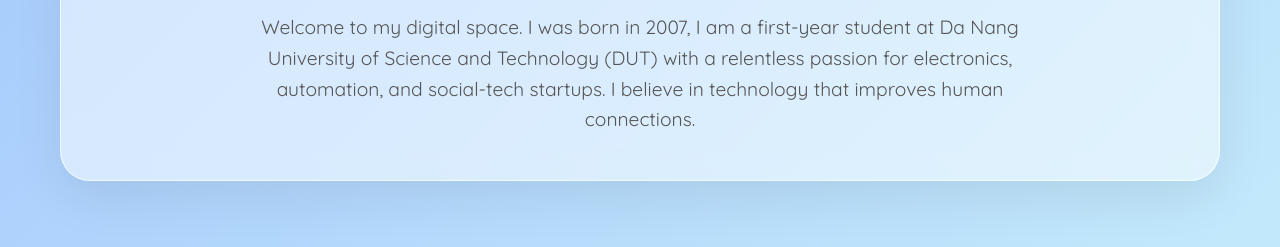
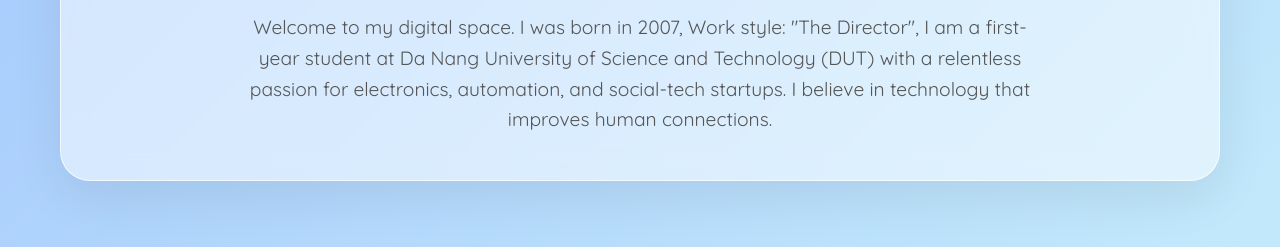
Before and after one commit to phihanh-qg/portfolio, a plain HTML site: page index.html in a window 1280 px wide. Shown: the part 553-800 px from the top of the page. Drawn offline with Linux system fonts and the light colour scheme.

Commit message:
Update index.html

```diff
--- a/index.html
+++ b/index.html
@@ -180,7 +180,7 @@
             </div>
             <h1>Pham Phi Khanh</h1>
             <span class="tag">Embedded Systems & IoT Student</span>
-            <p class="bio-text" style="font-size: 1.2rem; max-width: 800px; margin: auto; color: #555;">Welcome to my digital space. I was born in 2007, I am a first-year student at Da Nang University of Science and Technology (DUT) with a relentless passion for electronics, automation, and social-tech startups. I believe in technology that improves human connections.</p>
+            <p class="bio-text" style="font-size: 1.2rem; max-width: 800px; margin: auto; color: #555;">Welcome to my digital space. I was born in 2007, Work style: "The Director", I am a first-year student at Da Nang University of Science and Technology (DUT) with a relentless passion for electronics, automation, and social-tech startups. I believe in technology that improves human connections.</p>
         </div>
     </section>
 
```
